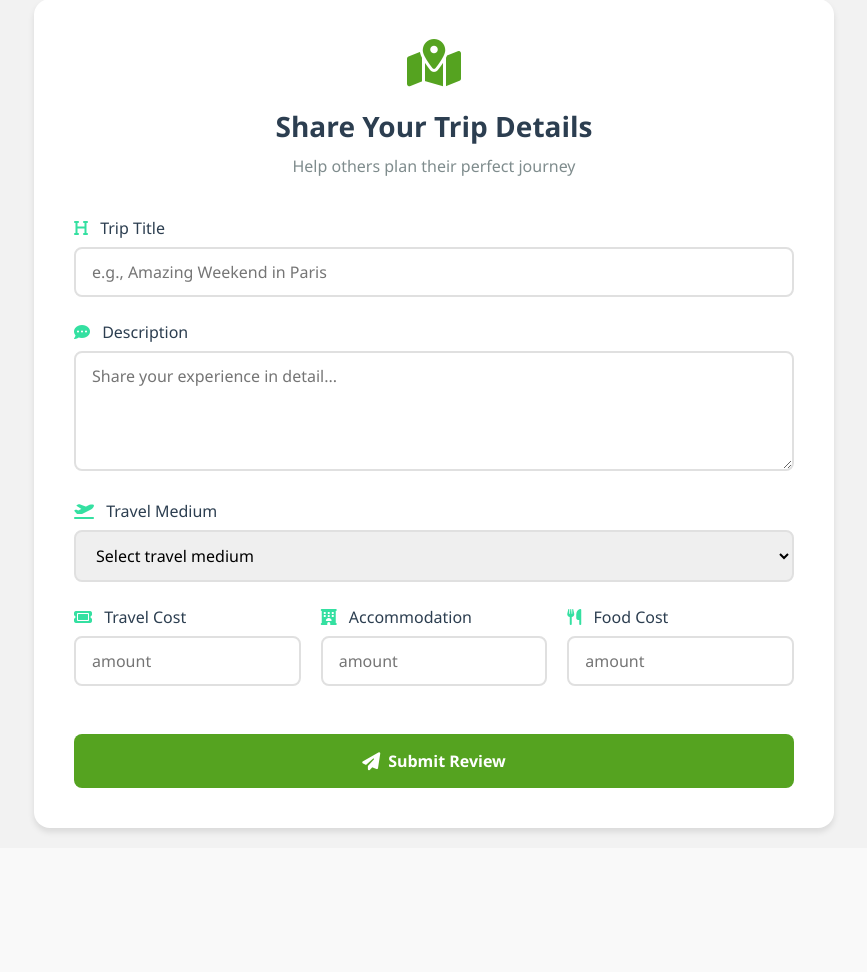
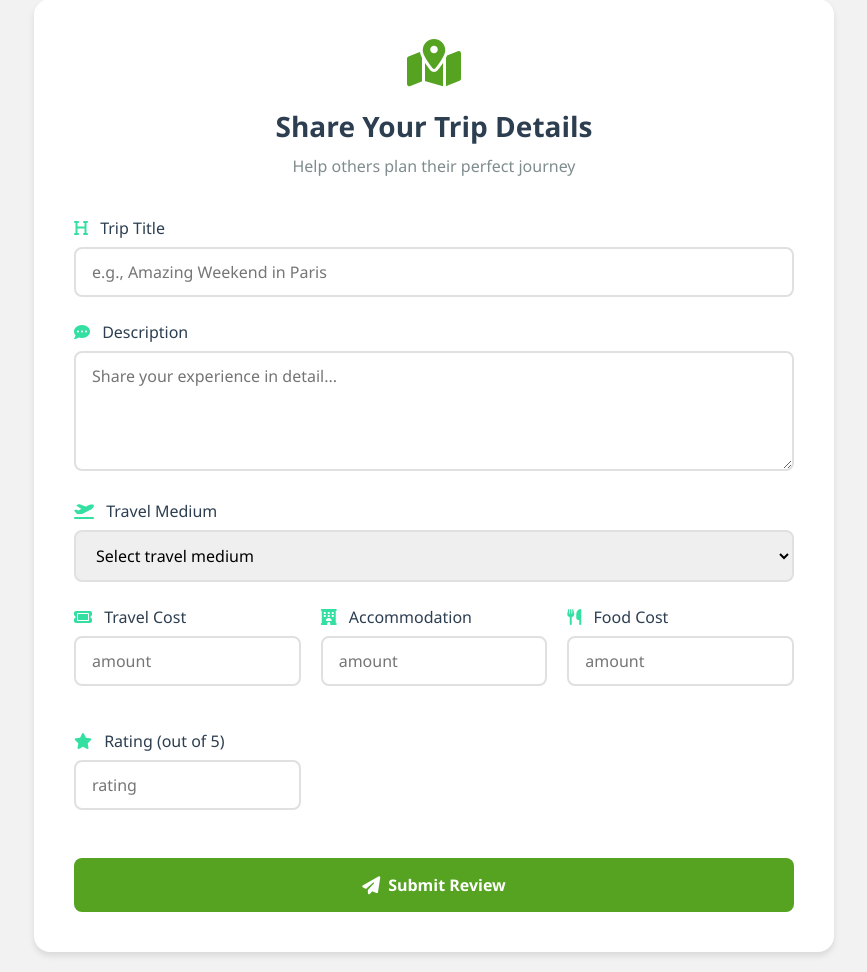
Before and after one commit to Rocco56/Travelwebnew, a Django app: page /submit-review/0/ in a window 1280 px wide. Shown: the part 21-993 px from the top of the page, without its empty margins (206-1073 px from the left). Before the commit the page ends 855 px from the top, so only its background shows below. Run offline with Django 4.2, Linux system fonts and the light colour scheme; a user stored in the database is signed in; data comes from the database, SQL or seed files in the repository; both versions use the stored data as it was after the commit.

Commit message:
nonetype error fixed

```diff
--- a/app/views.py
+++ b/app/views.py
@@ -36,7 +36,8 @@ def details(request, pk):
     crowd_data = CrowdModel.objects.filter(location=place)
     months = ['January', 'February', 'March', 'April', 'May', 'June', 'July', 'Augast', 'September', 'October', 'November', 'December']
     data = []
-    reviews = TripReview.objects.filter(place=pk)
+    reviews = TripReview.objects.filter(place=place)
+    print(reviews)
     return render(request, 'details.html', {"rec_places" : recommended_places, 'single_place' : place, 'crowd_data' : crowd_data, 'months': months, 'reviews':reviews})
 
 def search_view(request):
@@ -149,6 +150,8 @@ def submit_trip_review(request, pk):
             travel_cost = request.POST.get("travel_cost")
             accommodation_cost = request.POST.get("accommodation_cost")
             food_cost = request.POST.get("food_cost")
+            rating = request.POST.get("rating")
+
 
             # Create TripReview object
             TripReview.objects.create(
@@ -159,7 +162,8 @@ def submit_trip_review(request, pk):
                 accommodation_cost=accommodation_cost,
                 food_cost=food_cost,
                 user=request.user,
-                place=place
+                place=place,
+                rating=rating
             )
 
             messages.success(request, "Your trip review has been submitted!")
--- a/templates/reviewform.html
+++ b/templates/reviewform.html
@@ -192,6 +192,8 @@ button i {
                     <input type="number" id="travel-cost" name="travel_cost" placeholder="amount" required>
                 </div>
 
+
+
                 <div class="form-group">
                     <label for="accommodation-cost">
                         <i class="fa-solid fa-hotel"></i>
@@ -207,7 +209,16 @@ button i {
                     </label>
                     <input type="number" id="food-cost" name="food_cost" placeholder="amount" required>
                 </div>
+
+                <div class="form-group">
+                    <label for="accommodation-cost">
+                        <i class="fa-solid fa-star"></i>
+                        Rating (out of 5)
+                    </label>
+                    <input type="number" id="accommodation-cost" name="rating" placeholder="rating" required>
+                </div>
             </div>
+
 
             <button type="submit">
                 <i class="fa-solid fa-paper-plane"></i>
```
Also changed, not shown: db.sqlite3.
